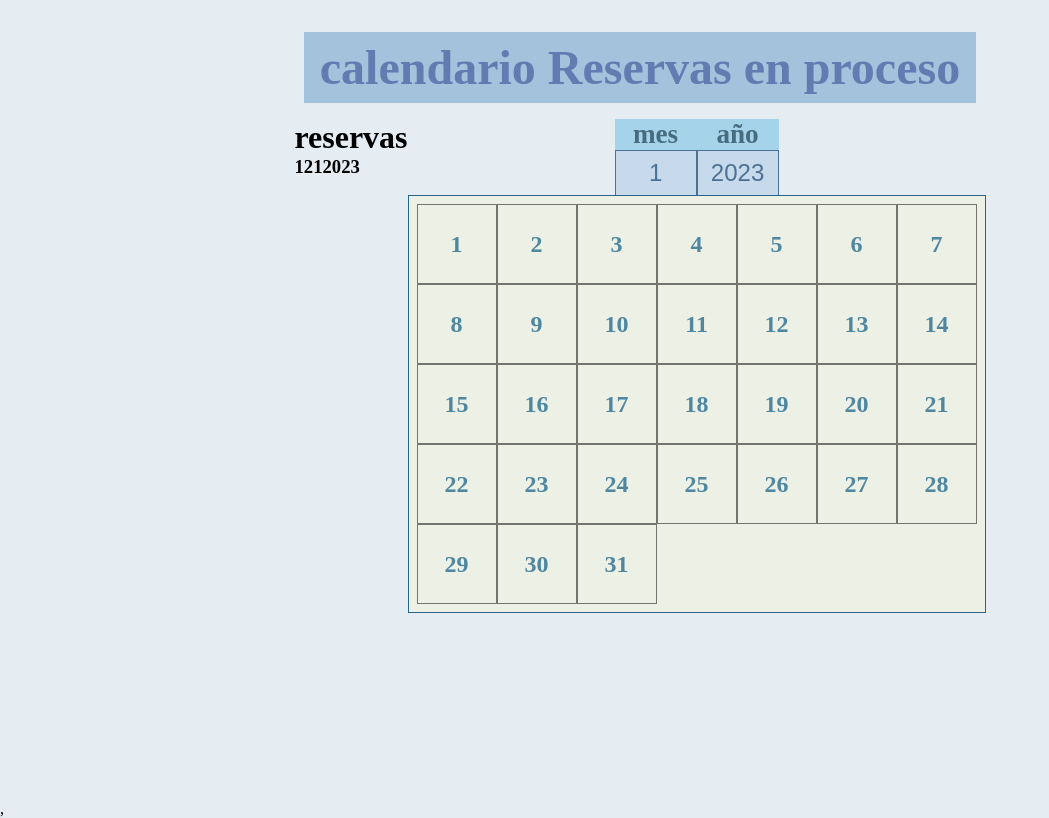
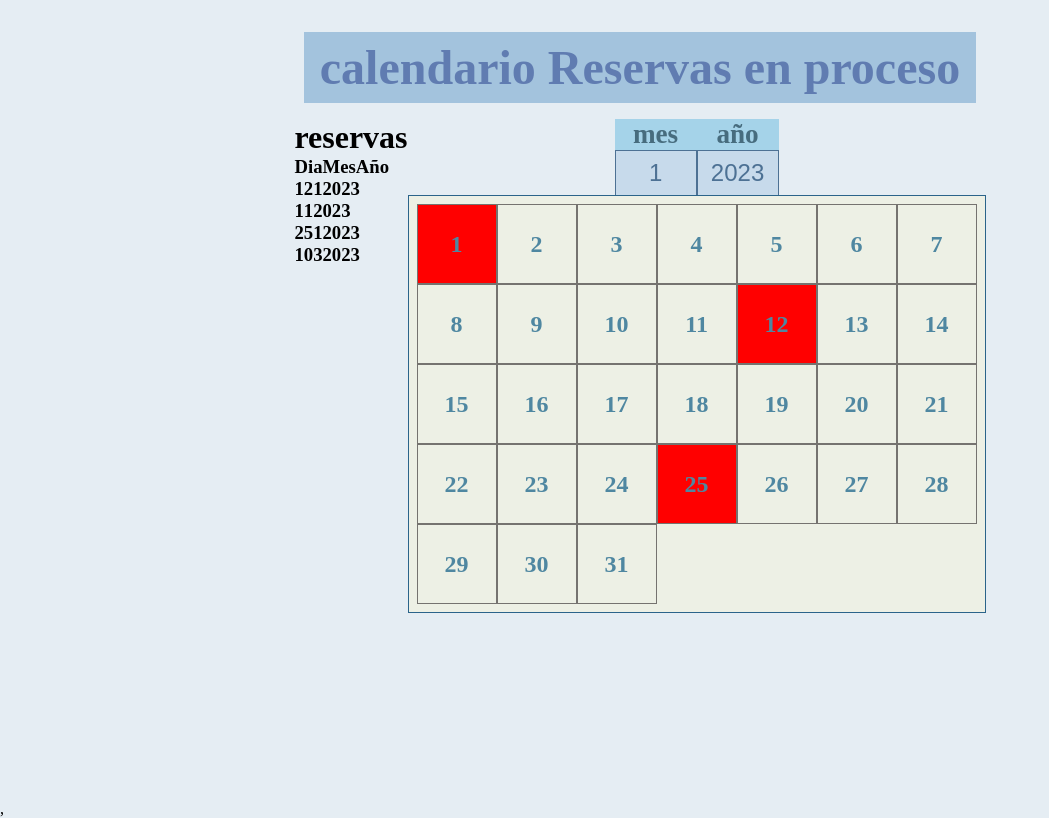
Before and after one commit to crsbl/reservas, a React (Create React App) app in the folder reservas00/: page / in a window 1280 px wide. Shown: the whole page, without its empty margins (0-1049 px from the left). Built offline with nearby package versions, Linux system fonts and the light colour scheme.

Commit message:
calendar

```diff
--- a/reservas00/src/components/calendar/index.jsx
+++ b/reservas00/src/components/calendar/index.jsx
@@ -21,16 +21,30 @@ const Calendar = () => {
       "Diciembre",
     ],
   ];
-  const valueYears = ["2023", "2024", "2025", "2026"];
+  const valueYears = [2023, 2024, 2025, 2026];
 
   const dispatch = useDispatch();
   const selector = useSelector((state) => state.calendarReducer);
   const [stateDayMonth, setStateDayMonth] = useState([]);
-  const [stateDayMonth00, setStateDayMonth00] = useState([]);
   const [bookings, setBookings] = useState([
     {
       day: 12,
       month: 1,
+      year: 2023,
+    },
+    {
+      day: 1,
+      month: 1,
+      year: 2023,
+    },
+    {
+      day: 25,
+      month: 1,
+      year: 2023,
+    },
+    {
+      day: 10,
+      month: 3,
       year: 2023,
     },
   ]);
@@ -96,10 +110,15 @@ const Calendar = () => {
     console.log(numDay);
     while (n < numDay) {
       n++;
-      arrayDay.push( false );
+      arrayDay.push([false]);
+
+      /*      dispatch({
+        type: "",
+        payload: { [n]: false },
+      }); */
     }
-
-    setStateDayMonth([...arrayDay]);
+    setStateDayMonth(arrayDay);
+    console.log(stateDayMonth);
   }, [selector.valueInput01, selector.valueInput00]);
 
   return (
@@ -111,6 +130,11 @@ const Calendar = () => {
           <div className="divContainerCalendar04">
             <h1>reservas</h1>
             <div className="flexColumn">
+            <div className="flexRow">
+                    <h3>Dia</h3>
+                    <h3>Mes</h3>
+                    <h3>Año</h3>
+                  </div>
               {bookings.map((list) => {
                 return (
                   <div className="flexRow">
@@ -148,32 +172,21 @@ const Calendar = () => {
 
             <div className="divContainerCalendar03">
               {stateDayMonth.map((listDayMonth, index) => {
-                let numday = index + 1;
-
-/*
-                setStateDayMonth(stateDayMonth)  */
-
-
-              /*   console.log(listDayMonth[numday]); */
-            /*     setStateDayMonth({...stateDayMonth, numday:{state:true}}); */
-                console.log(stateDayMonth[1])
-        /*         setStateDayMonth([...stateDayMonth]) */
-                /*        bookings.forEach((listBookings) => {
+                let state = false;
+                let numDay = index + 1;
+                bookings.map((listBookings) => {
                   if (
+                    numDay === listBookings.day &&
                     selector.valueInput01 === listBookings.year &&
-                    listBookings.day == 14
+                    selector.valueInput00 === listBookings.month
                   ) {
-                    setStateDayMonth({...stateDayMonth, numday:{state:true}});
+                    state = true;
                   }
-                }); */
+                });
 
                 return (
-                  <h3
-                    style={
-                      listDayMonth[numday] ? { backgroundColor: "red" } : {}
-                    }
-                  >
-                    {numday}
+                  <h3 style={state ? { backgroundColor: "red" } : {}}>
+                    {numDay}
                   </h3>
                 );
               })}
--- a/reservas00/src/state/calendar/index.jsx
+++ b/reservas00/src/state/calendar/index.jsx
@@ -3,6 +3,7 @@ const estadoInicial = {
   valueInput01: 2023,
   stateInp00: false,
   stateInp01: false,
+  arrayDays: [],
 };
 
 function rootReducer(state = estadoInicial, accion) {
@@ -28,6 +29,11 @@ function rootReducer(state = estadoInicial, accion) {
         ...state,
         stateInp01: accion.payload,
       };
+    case "CHANGE_STATE_ARRAYDAYS":
+      return {
+        ...state,
+        arrayDays: [...state.arrayDays, accion.payload],
+      };
     default:
       return state;
   }
```
